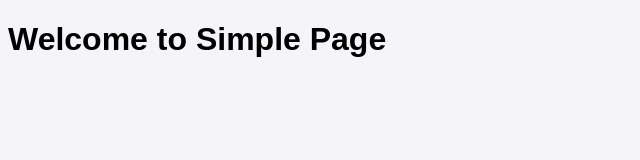
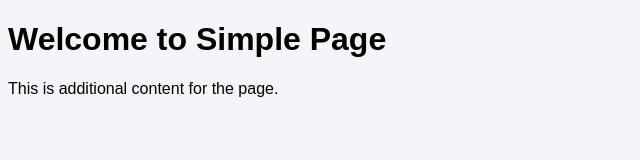
Before and after one commit to cchalla1/simple-pagek27, a plain HTML site: page index.html in a window 1280 px wide. Shown: the whole page, without its empty margins (0-640 px from the left). Drawn offline with Linux system fonts and the light colour scheme.

Commit message:
Add more content to HTML page

```diff
--- a/index.html
+++ b/index.html
@@ -1 +1 @@
-<!DOCTYPE html><html><head><title>Simple Page</title><style>body { font-family: Arial, sans-serif; background-color: #f4f4f9; }</style></head><body><h1>Welcome to Simple Page</h1></body></html>
+<!DOCTYPE html><html><head><title>Simple Page</title><style>body { font-family: Arial, sans-serif; background-color: #f4f4f9; }</style></head><body><h1>Welcome to Simple Page</h1><p>This is additional content for the page.</p></body></html>
```
